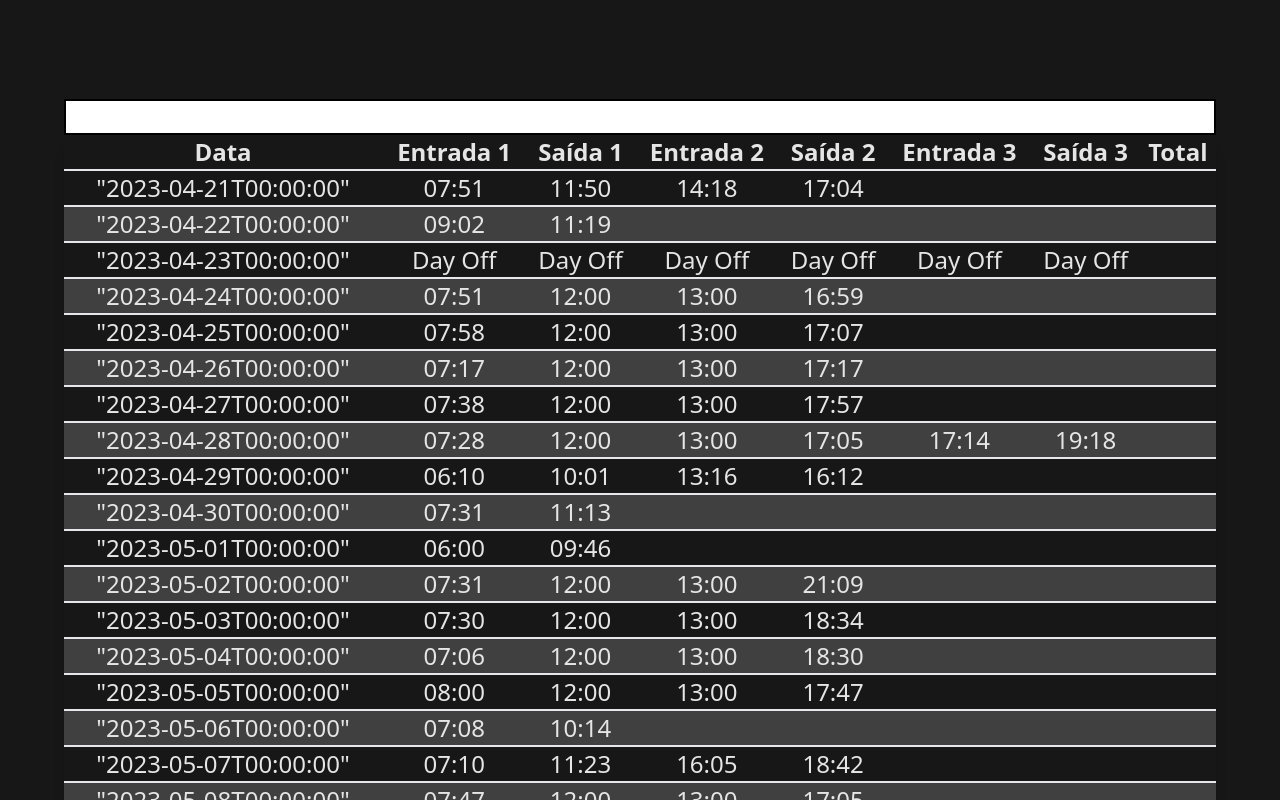
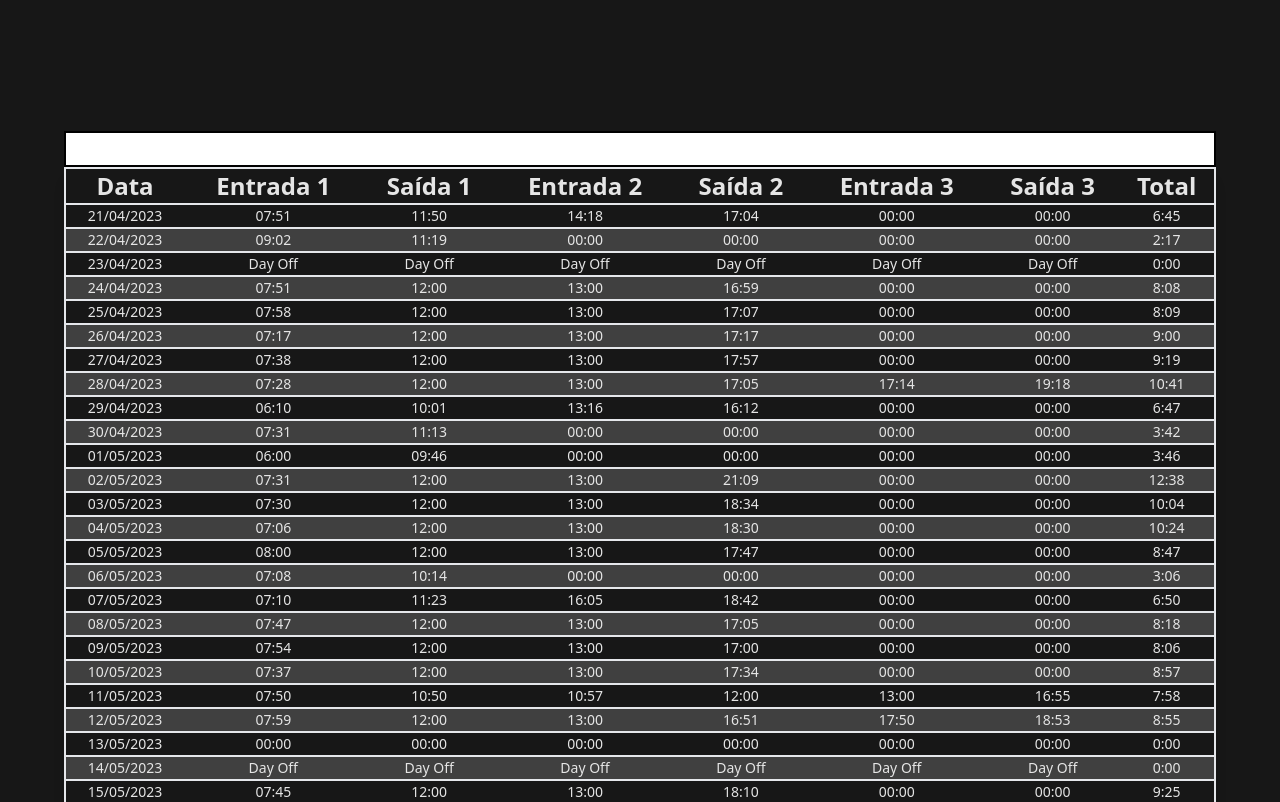
Before and after one commit to douglasyabuki/secullum-balance, a React (Vite) app: page / in a window 1280 px wide. Shown: the top 802 px of the page. Built offline with nearby package versions, Linux system fonts and the light colour scheme.

Commit message:
Commit 1: Table preview working

```diff
--- a/src/App.tsx
+++ b/src/App.tsx
@@ -4,7 +4,7 @@ import './index.css';
 import SecullumTable from './components/secullum-table';
 ReactDOM.createRoot(document.getElementById('root') as HTMLElement).render(
   <React.StrictMode>
-    <main className="flex h-screen w-screen flex-col items-center justify-center bg-neutral-900">
+    <main className="flex h-auto w-screen flex-col items-center justify-center bg-neutral-900">
         <SecullumTable></SecullumTable>
     </main>
   </React.StrictMode>,
--- a/src/components/secullum-table/filterable-table/table/index.tsx
+++ b/src/components/secullum-table/filterable-table/table/index.tsx
@@ -1,4 +1,5 @@
 import * as React from 'react';
+import Row from './row';
 import { SecullumList } from '../../../../interfaces/table-data';
 
 export interface TableProps {
@@ -7,15 +8,9 @@ export interface TableProps {
 
 export default function Table({ tableData }: TableProps) {
   const list = tableData.lista;
-  const mappedList = list.map((item) => {
-    const id = item.id;
-    const date = item.data;
-    const batidas = item.batidas;
-  });
-  const total = ''
   return (
     <>
-      <table className={`w-[100%] rounded-xl shadow-lg`}>
+      <table className={`w-[100%] rounded-xl border-2 shadow-lg`}>
         <tr>
           <th>Data</th>
           <th>Entrada 1</th>
@@ -28,31 +23,8 @@ export default function Table({ tableData }: TableProps) {
         </tr>
         {list && list !== undefined ? (
           list.map((item, id) => (
-            <tr key={id} className={`border-y-2 border-x-gray-400`}>
-              <td className={`text-center ${id % 2 === 0 ? `bg-neutral-900` : `bg-neutral-700`}`}>
-                {JSON.stringify(item.data)}
-              </td>
-              <td className={`text-center ${id % 2 === 0 ? `bg-neutral-900` : `bg-neutral-700`}`}>
-                {item.batidas[0].valor}
-              </td>
-              <td className={`text-center ${id % 2 === 0 ? `bg-neutral-900` : `bg-neutral-700`}`}>
-                {item.batidas[1].valor}
-              </td>
-              <td className={`text-center ${id % 2 === 0 ? `bg-neutral-900` : `bg-neutral-700`}`}>
-                {item.batidas[2].valor}
-              </td>
-              <td className={`text-center ${id % 2 === 0 ? `bg-neutral-900` : `bg-neutral-700`}`}>
-                {item.batidas[3].valor}
-              </td>
-              <td className={`text-center ${id % 2 === 0 ? `bg-neutral-900` : `bg-neutral-700`}`}>
-                {item.batidas[4].valor}
-              </td>
-              <td className={`text-center ${id % 2 === 0 ? `bg-neutral-900` : `bg-neutral-700`}`}>
-                {item.batidas[5].valor}
-              </td>
-              <td className={`text-center ${id % 2 === 0 ? `bg-neutral-900` : `bg-neutral-700`}`}>
-                {total}
-              </td>
+            <tr key={id} className={`border-y-2 border-x-gray-400 text-sm`}>
+              <Row id={id} item={item}></Row>
             </tr>
           ))
         ) : (
--- a/src/components/secullum-table/filterable-table/table/row/index.tsx
+++ b/src/components/secullum-table/filterable-table/table/row/index.tsx
@@ -1,12 +1,78 @@
 import * as React from 'react';
-
+import { List } from '../../../../../interfaces/table-data';
 export interface RowProps {
+  id: number;
+  item: List;
 }
 
-export default function Row (props: RowProps) {
+export default function Row({ item, id }: RowProps) {
+  const batidas = item.batidas
+  const date = new Date(item.data);
+  const fullDate = date.toLocaleDateString('pt-BR');
+  const entranceA = item.batidas[0].valor ? item.batidas[0].valor : `00:00`
+  const leavingA = item.batidas[1].valor ? item.batidas[1].valor : `00:00`
+  const entranceB = item.batidas[2].valor ? item.batidas[2].valor : `00:00`
+  const leavingB = item.batidas[3].valor ? item.batidas[3].valor : `00:00`
+  const entranceC = item.batidas[4].valor ? item.batidas[4].valor : `00:00`
+  const leavingC = item.batidas[5].valor ? item.batidas[5].valor : `00:00`
+
+  const hoursToMinutes = (value: string) => {
+    const originalValue = value.split(':');
+    const minutes = Number(originalValue[0]) * 60 + Number(originalValue[1]);
+    return minutes;
+  };
+
+  const minutesToHours = (value: number) => {
+    const originalValue = value;
+    const hours = Math.floor(value/60);
+    const minutes = Math.floor(value%60);
+    const stringifiedValue = `${hours}:${`${minutes}`.length === 1 ? `0${minutes}` : minutes}`
+    return stringifiedValue;
+  }
+
+  const isTimeFormat = (value: string) => {
+    const stringArr = value.split(':');
+    return !isNaN(Number(stringArr[0])) && !isNaN(Number(stringArr[1]))
+  }
+
+  const calculateBalance = (e1: string, e2: string, e3:string, l1:string, l2:string, l3:string) => {
+    const e1minutes = isTimeFormat(e1) ? hoursToMinutes(e1) : 0
+    const e2minutes = isTimeFormat(e2) ? hoursToMinutes(e2) : 0
+    const e3minutes = isTimeFormat(e3) ? hoursToMinutes(e3) : 0
+    const l1minutes = isTimeFormat(l1) ? hoursToMinutes(l1) : 0
+    const l2minutes = isTimeFormat(l2) ? hoursToMinutes(l2) : 0
+    const l3minutes = isTimeFormat(l3) ? hoursToMinutes(l3) : 0
+    const total = l1minutes + l2minutes + l3minutes - (e1minutes + e2minutes + e3minutes)
+    const totalTime = minutesToHours(total)
+    return totalTime;
+  }
+
+  const total = calculateBalance(entranceA, entranceB, entranceC, leavingA, leavingB, leavingC)
+
   return (
-    <div>
-
-    </div>
+    <>
+      <td className={`text-center ${id % 2 === 0 ? `bg-neutral-900` : `bg-neutral-700`}`}>
+        {fullDate}
+      </td>
+      <td className={`text-center ${id % 2 === 0 ? `bg-neutral-900` : `bg-neutral-700`}`}>
+        {entranceA}
+      </td>
+      <td className={`text-center ${id % 2 === 0 ? `bg-neutral-900` : `bg-neutral-700`}`}>
+        {leavingA}
+      </td>
+      <td className={`text-center ${id % 2 === 0 ? `bg-neutral-900` : `bg-neutral-700`}`}>
+        {entranceB}
+      </td>
+      <td className={`text-center ${id % 2 === 0 ? `bg-neutral-900` : `bg-neutral-700`}`}>
+        {leavingB}
+      </td>
+      <td className={`text-center ${id % 2 === 0 ? `bg-neutral-900` : `bg-neutral-700`}`}>
+        {entranceC}
+      </td>
+      <td className={`text-center ${id % 2 === 0 ? `bg-neutral-900` : `bg-neutral-700`}`}>
+        {leavingC}
+      </td>
+      <td className={`text-center ${id % 2 === 0 ? `bg-neutral-900` : `bg-neutral-700`}`}>{total}</td>
+    </>
   );
 }
--- a/src/components/secullum-table/index.tsx
+++ b/src/components/secullum-table/index.tsx
@@ -10,7 +10,7 @@ export default function SecullumTable() {
   const [tableData, setTableData] = useState<SecullumList>(dataToConst);
 
   return (
-    <div className="text-2xl text-neutral-200 p-16 min-h-full mt-16 w-screen">
+    <div className="text-2xl text-neutral-200 p-16 h-auto mt-16 w-screen">
       <InputJson tableData={tableData} setTableData={setTableData}></InputJson>
       <FilterableTable tableData={tableData} setTableData={setTableData}></FilterableTable>
     </div>
--- a/src/index.css
+++ b/src/index.css
@@ -5,5 +5,6 @@
 body,
 #root {
   display: flex;
-  overflow: hidden;
+  overflow-x: hidden;
+  overflow-y: auto;
 }
```
